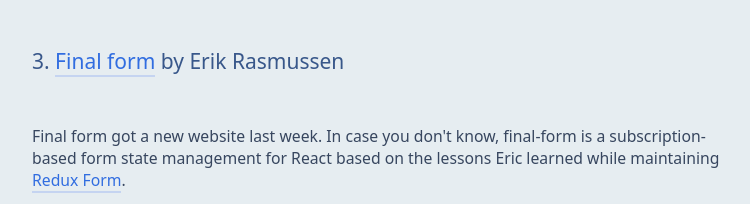
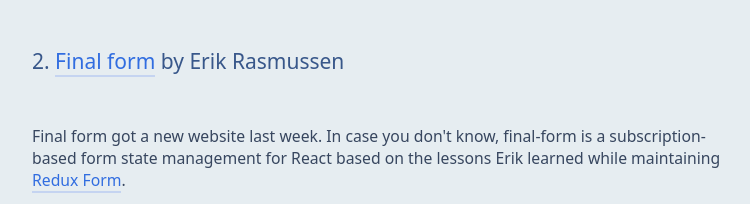
Before and after one commit to siddharthkp/tinyreact.email, a Gatsby site: page /2019-08-20/ in a window 1280 px wide. Shown: the part 596-800 px from the top of the page, 258-1008 px from the left. Built offline with nearby package versions, Linux system fonts and the light colour scheme; Gatsby itself is replaced by a stand-in of ours.

Commit message:
Fix typos

```diff
--- a/content/2019-08-20.md
+++ b/content/2019-08-20.md
@@ -15,9 +15,9 @@
 
 Pick your favorite flavor of CSS, authentication, analytics and hit export!
 
-### 3. [Final form](https://final-form.org) by Erik Rasmussen
+### 2. [Final form](https://final-form.org) by Erik Rasmussen
 
-Final form got a new website last week. In case you don't know, final-form is a subscription-based form state management for React based on the lessons Eric learned while maintaining [Redux Form](https://github.com/erikras/redux-form/).
+Final form got a new website last week. In case you don't know, final-form is a subscription-based form state management for React based on the lessons Erik learned while maintaining [Redux Form](https://github.com/erikras/redux-form/).
 
 Why should you care? Read the [philosophy behind it here](https://final-form.org/docs/final-form/philosophy).
 
```
